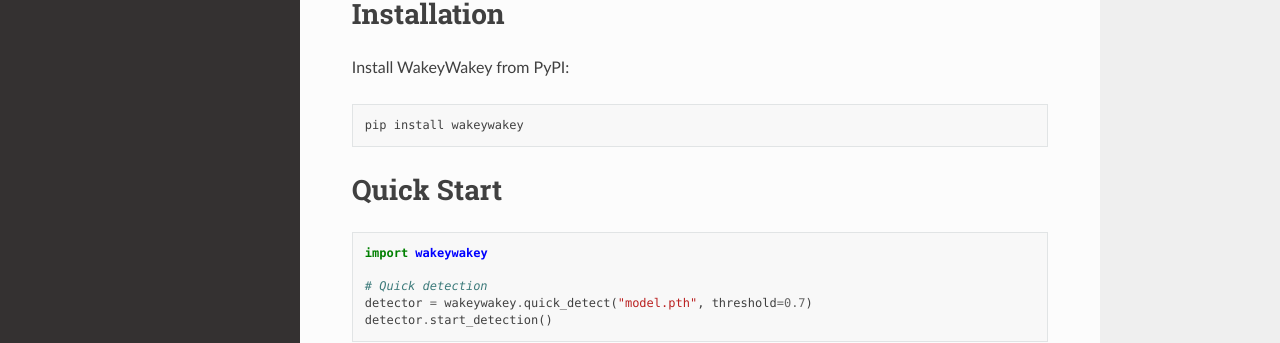
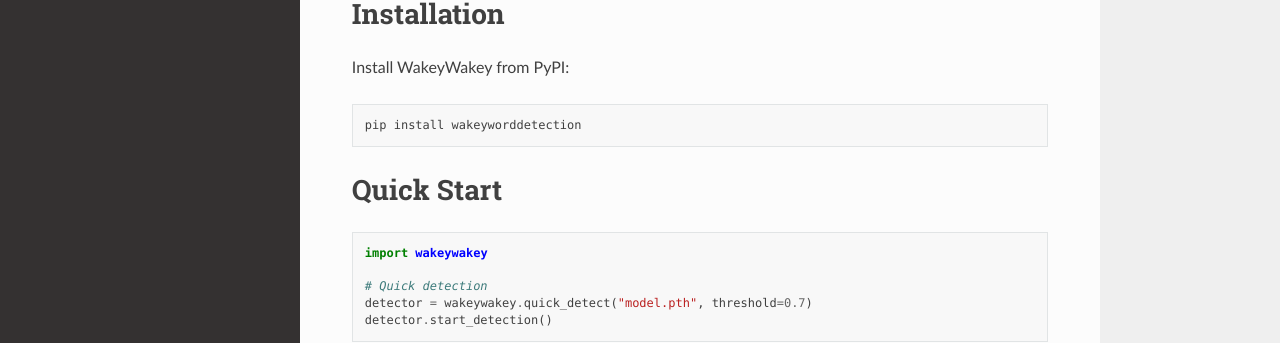
Before and after one commit to serhatkildaci/wakeywakey, a Sphinx documentation site: the page built from docs/index.rst, in a window 1280 px wide. Shown: the part 237-580 px from the top of the page. Built offline with Sphinx 7.4.7 and the Read the Docs theme 3.1.0, drawn with Linux system fonts in a browser that asks for light colours; pages that are not in the unit, such as notebooks, are missing from menus.

Commit message:
📦 Rename PyPI package to 'wakeyworddetection' to avoid name conflict
- Update package name in pyproject.toml and setup.py
- Update installation instructions in README.md and docs
- Keep internal module name as 'wakeywakey' for backward compatibility
- CLI commands remain unchanged (wakeywakey train/detect/...)

Users now install with: pip install wakeyworddetection
But import and use exactly the same: import wakeywakey

```diff
--- a/docs/index.rst
+++ b/docs/index.rst
@@ -18,7 +18,7 @@
 
 .. code-block:: bash
 
-   pip install wakeywakey
+   pip install wakeyworddetection
 
 Quick Start
 ===========
--- a/pyproject.toml
+++ b/pyproject.toml
@@ -3,7 +3,7 @@
 build-backend = "setuptools.build_meta"
 
 [project]
-name = "wakeywakey"
+name = "wakeyworddetection"
 dynamic = ["version"]
 description = "Lightweight wake word detection optimized for microcontrollers to Raspberry Pi"
 readme = "README.md"
--- a/setup.py
+++ b/setup.py
@@ -41,7 +41,7 @@
 
 # Main package data
 setup(
-    name="wakeywakey",
+    name="wakeyworddetection",
     version=get_version(),
     author="Serhat KILDACI",
     author_email="taserdeveloper@gmail.com",
```
Also changed, not shown: README.md (+3 -3 lines).
